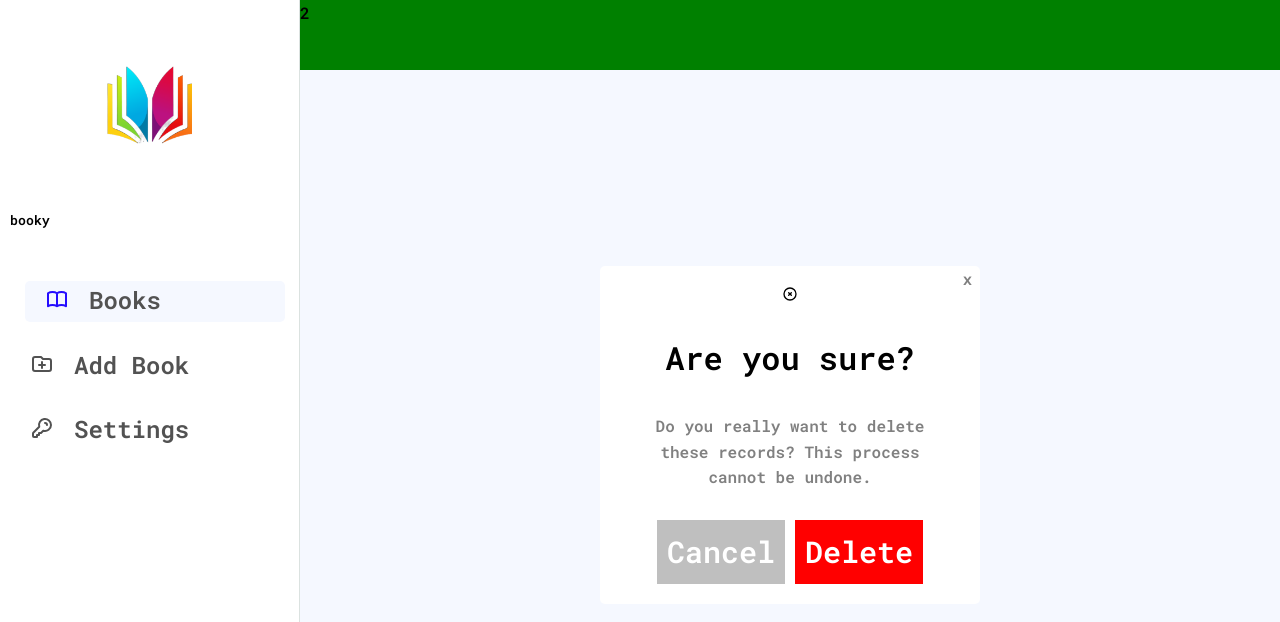
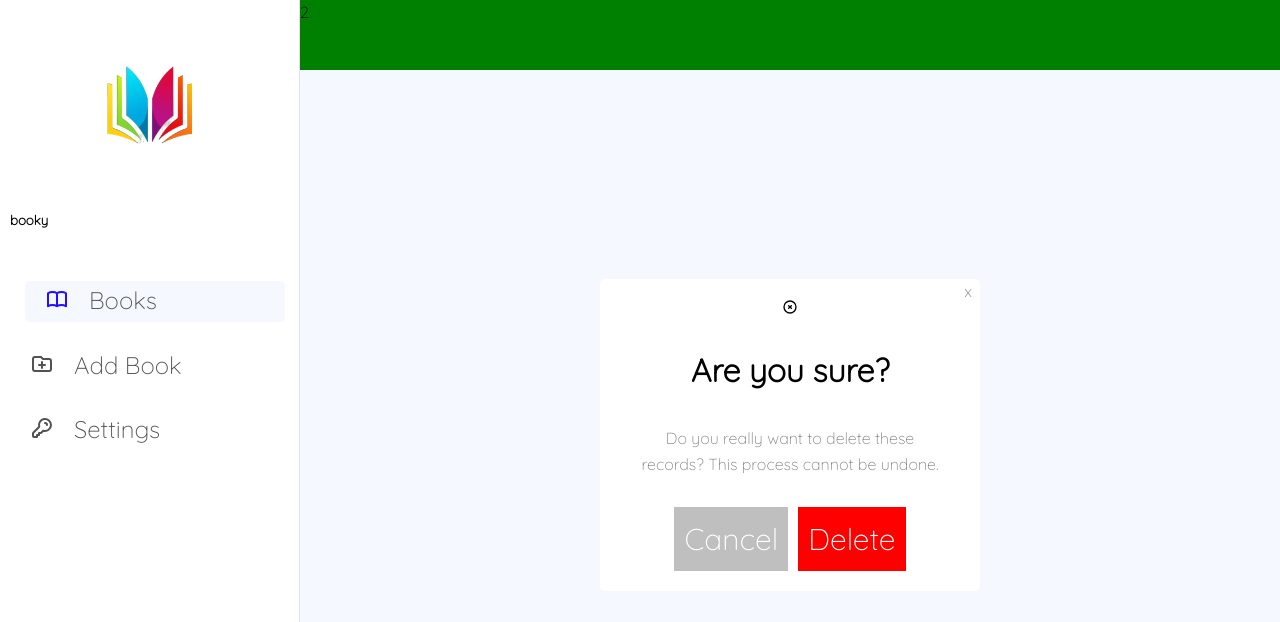
Before and after one commit to OktayRasimov/booky, a React (Vite) app in the folder client/: page /books/delete/1 in a window 1280 px wide. Shown: the top 622 px of the page. Built offline with nearby package versions, Linux system fonts and the light colour scheme.

Commit message:
added loading spinner component

```diff
--- a/client/index.html
+++ b/client/index.html
@@ -7,9 +7,10 @@
     <link rel="preconnect" href="https://fonts.googleapis.com" />
     <link rel="preconnect" href="https://fonts.gstatic.com" crossorigin />
     <link
-      href="https://fonts.googleapis.com/css2?family=Roboto+Mono:wght@600&display=swap"
+      href="https://fonts.googleapis.com/css2?family=Quicksand:wght@300&display=swap"
       rel="stylesheet"
     />
+
     <title>Vite + React</title>
   </head>
   <body>
--- a/client/package.json
+++ b/client/package.json
@@ -15,6 +15,7 @@
     "react-dom": "^18.2.0",
     "react-icons": "^4.11.0",
     "react-router-dom": "^6.18.0",
+    "react-spinners": "^0.13.8",
     "styled-components": "^6.1.0"
   },
   "devDependencies": {
--- a/client/src/styles/GlobalStyles.js
+++ b/client/src/styles/GlobalStyles.js
@@ -21,7 +21,7 @@
   box-sizing: border-box;
   padding: 0;
   margin: 0;
-  font-family: 'Roboto Mono', monospace;
+  font-family: 'Quicksand', sans-serif;
 }
 
 
```
Also changed, not shown: client/src/components/LoadingSpinner.jsx (added, +7 -0 lines), 1 other file (tests, documents, lock files or other folders).
